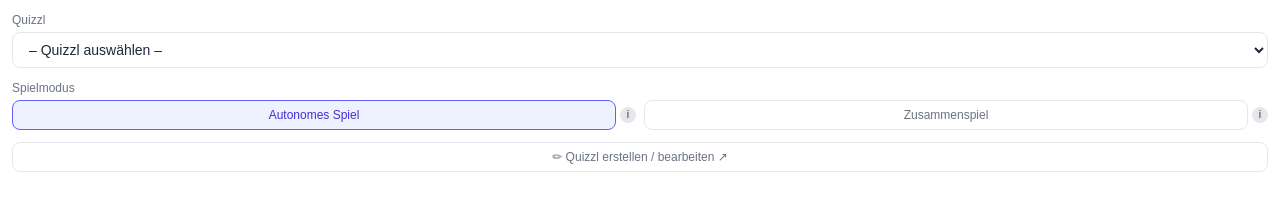
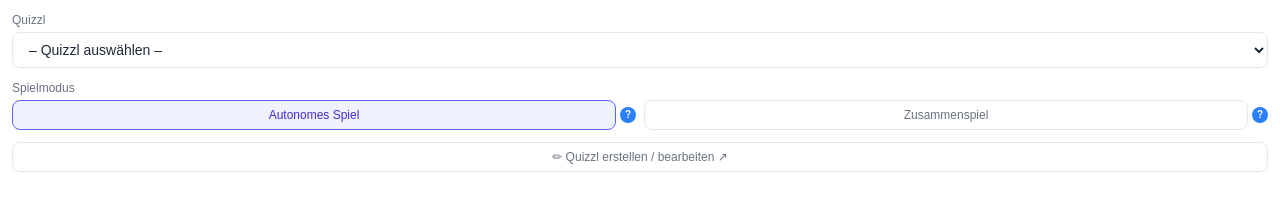
Before and after one commit to debuffgames/quizzl, a Next.js app: page /config in a window 1280 px wide. Shown: the top 197 px of the page. Built offline with nearby package versions, Linux system fonts and the light colour scheme.

Commit message:
style(InfoTooltip): blauer Kreis mit weißem Fragezeichen

```diff
--- a/src/components/InfoTooltip.tsx
+++ b/src/components/InfoTooltip.tsx
@@ -23,10 +23,10 @@ export function InfoTooltip({ text, position = "below" }: {
       <button
         type="button"
         onClick={() => setOpen((v) => !v)}
-        className="w-4 h-4 rounded-full bg-gray-200 text-gray-500 text-[10px] font-bold flex items-center justify-center hover:bg-gray-300 transition-colors leading-none select-none"
+        className="w-4 h-4 rounded-full bg-blue-500 text-white text-[10px] font-bold flex items-center justify-center hover:bg-blue-600 transition-colors leading-none select-none"
         aria-label="Info"
       >
-        i
+        ?
       </button>
       {open && (
         <div
```
